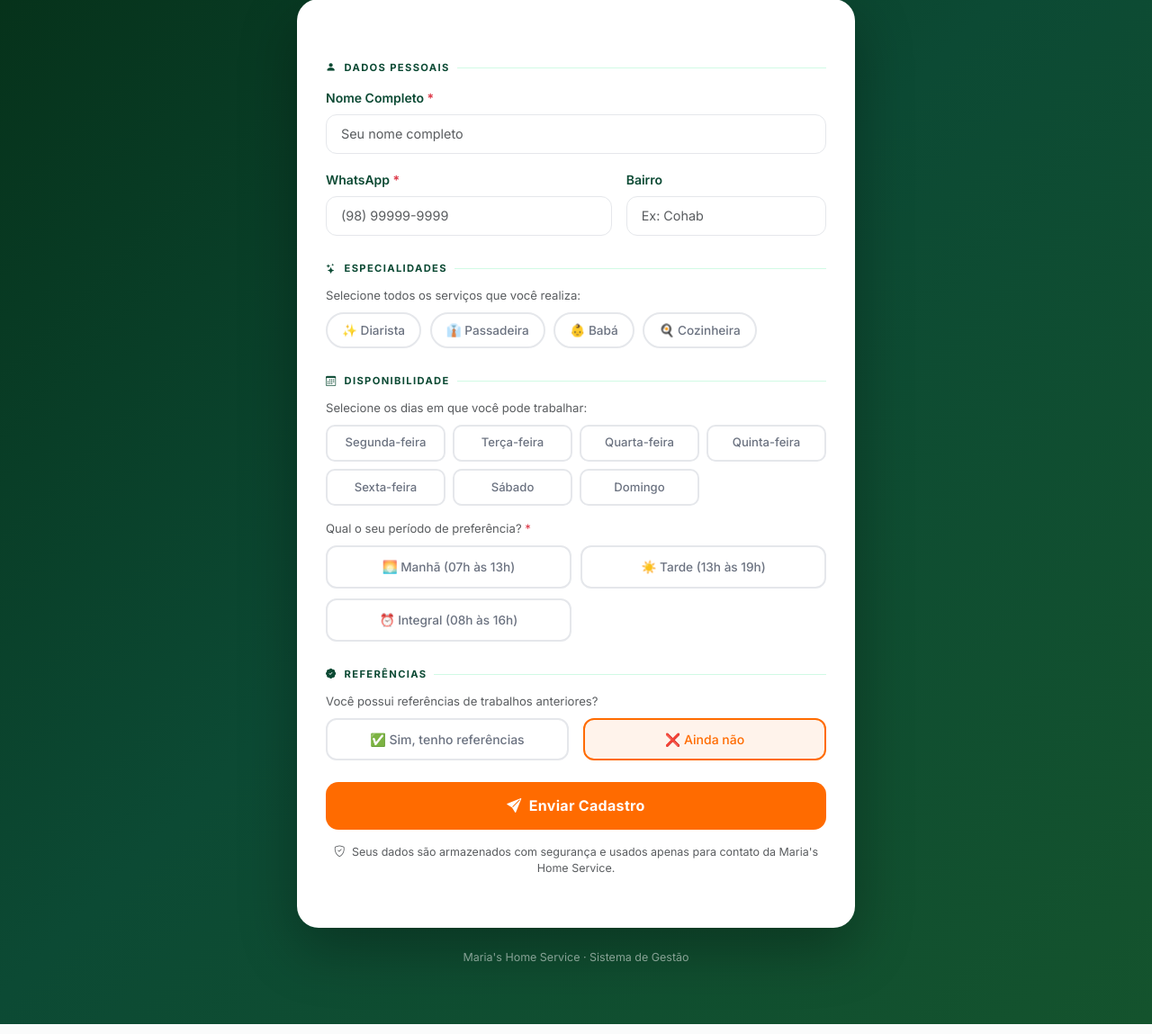
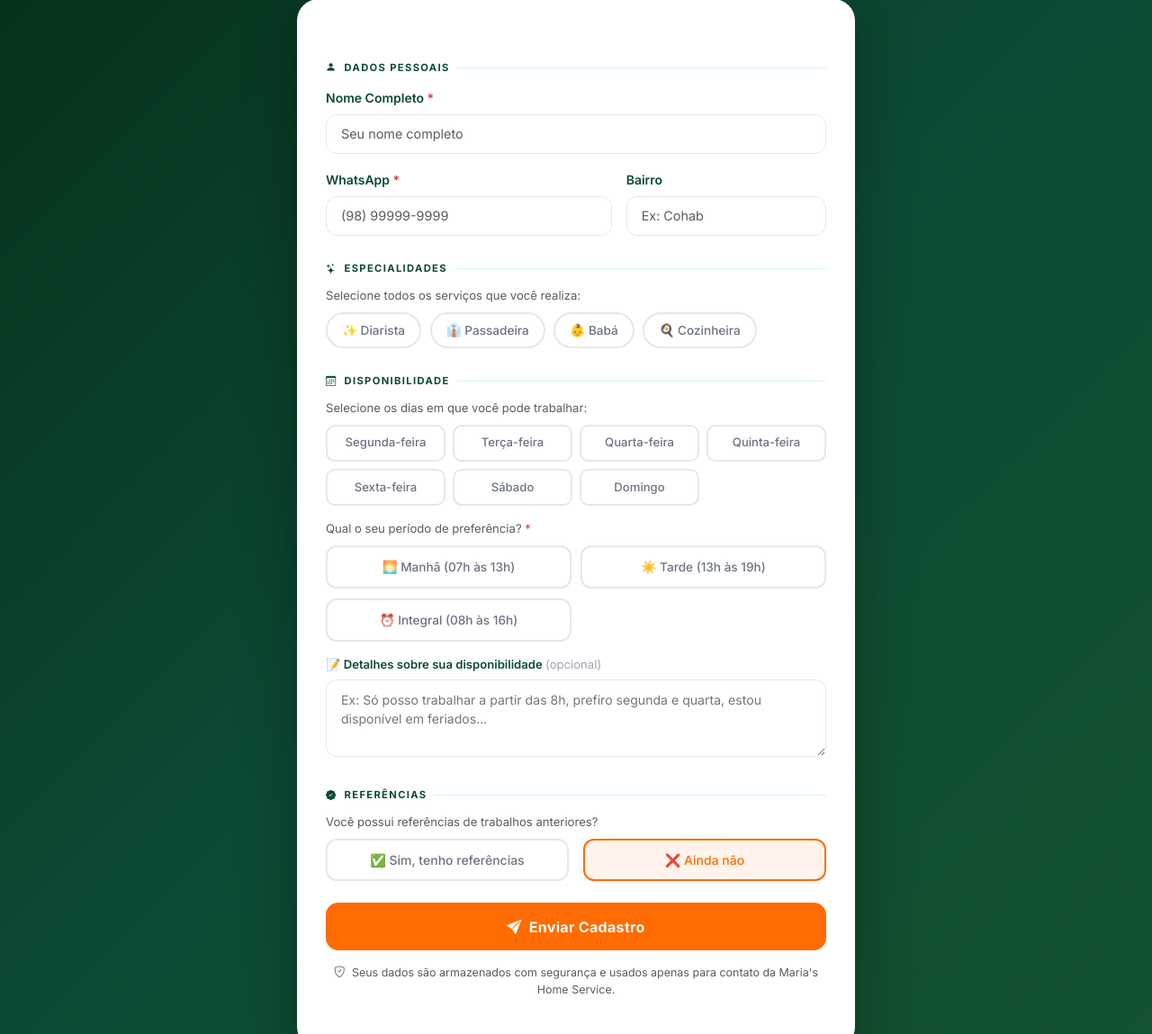
Before and after one commit to rodrigodev12/marias-home-service, a Flask app: page /cadastro_prestadora in a window 1280 px wide. Shown: the part 201-1350 px from the top of the page at 90% size. Run offline with Flask 3, Linux system fonts and the light colour scheme; some libraries are stand-ins or nearby versions.

Commit message:
feat: adiciona campo livre de obs de disponibilidade no cadastro de prestadora com migration automatica

```diff
--- a/app.py
+++ b/app.py
@@ -178,7 +178,8 @@ def init_db():
                 db.execute(f'ALTER TABLE agendamentos ADD COLUMN {col} {ctype}')
 
         for col, ctype in [
-            ('bairro', 'TEXT'), ('referencias', 'TEXT'), ('preferencia_horario', 'TEXT')
+            ('bairro', 'TEXT'), ('referencias', 'TEXT'), ('preferencia_horario', 'TEXT'),
+            ('obs_disponibilidade', 'TEXT')
         ]:
             if not _col_exists(db, 'prestadoras', col):
                 db.execute(f'ALTER TABLE prestadoras ADD COLUMN {col} {ctype}')
@@ -751,8 +752,9 @@ def cadastro_prestadora_publico():
         bairro              = request.form.get('bairro', '').strip()
         especialidades      = request.form.getlist('especialidades')
         disponibilidade     = request.form.getlist('disponibilidade')
-        referencias         = request.form.get('referencias', 'Não').strip()
-        preferencia_horario = request.form.get('preferencia_horario', '').strip()
+        referencias            = request.form.get('referencias', 'Não').strip()
+        preferencia_horario    = request.form.get('preferencia_horario', '').strip()
+        obs_disponibilidade    = request.form.get('obs_disponibilidade', '').strip()
 
         if not nome or not telefone:
             flash('Nome e Telefone são obrigatórios.', 'danger')
@@ -774,9 +776,11 @@ def cadastro_prestadora_publico():
         db = get_db()
         db.execute(
             '''INSERT INTO prestadoras
-               (nome, telefone, especialidades, disponibilidade, bairro, referencias, preferencia_horario)
-               VALUES (?, ?, ?, ?, ?, ?, ?)''',
-            (nome, telefone, esp_str, disp_str, bairro, referencias, preferencia_horario)
+               (nome, telefone, especialidades, disponibilidade, bairro, referencias,
+                preferencia_horario, obs_disponibilidade)
+               VALUES (?, ?, ?, ?, ?, ?, ?, ?)''',
+            (nome, telefone, esp_str, disp_str, bairro, referencias,
+             preferencia_horario, obs_disponibilidade)
         )
         db.commit()
         return redirect(url_for('cadastro_prestadora_sucesso'))
--- a/templates/cadastro_prestadora.html
+++ b/templates/cadastro_prestadora.html
@@ -267,6 +267,18 @@
         {% endfor %}
       </div>
 
+      <!-- Observações de disponibilidade -->
+      <div class="mb-1 mt-3">
+        <label for="obs_disponibilidade" style="font-size:.82rem; font-weight:600; color:#0c4a34; display:block; margin-bottom:.4rem;">
+          📝 Detalhes sobre sua disponibilidade <span style="font-weight:400; color:#9ca3af;">(opcional)</span>
+        </label>
+        <textarea id="obs_disponibilidade" name="obs_disponibilidade" rows="3"
+          placeholder="Ex: Só posso trabalhar a partir das 8h, prefiro segunda e quarta, estou disponível em feriados..."
+          style="width:100%; border-radius:12px; border:1.5px solid #e5e7eb; padding:.65rem 1rem; font-size:.88rem; font-family:inherit; resize:vertical; transition:border-color .2s; outline:none;"
+          onfocus="this.style.borderColor='#0c4a34'; this.style.boxShadow='0 0 0 3px rgba(12,74,52,.12)'"
+          onblur="this.style.borderColor='#e5e7eb'; this.style.boxShadow='none'"></textarea>
+      </div>
+
       <!-- Referências -->
       <div class="section-title"><i class="bi bi-patch-check-fill"></i> Referências</div>
       <p class="text-muted mb-2" style="font-size:.82rem;">Você possui referências de trabalhos anteriores?</p>
```
